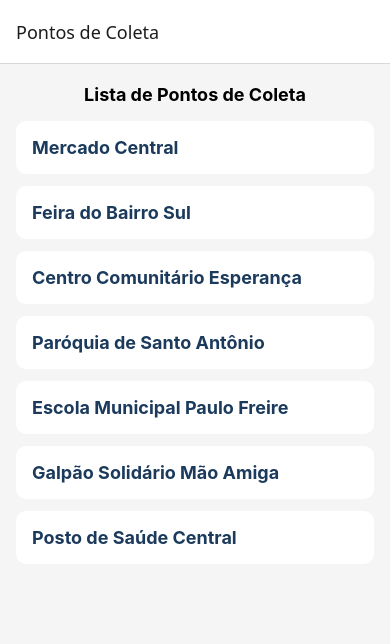
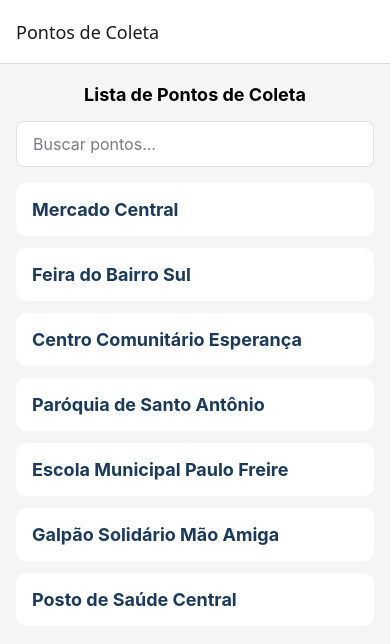
Before and after one commit to LuizSantos-study/Instituto-Mao-Amiga, a React Native app: screen /PontosColeta in a window 390 px wide. Shown: the top 644 px of the page. Built offline with nearby package versions, Linux system fonts and the light colour scheme.

Commit message:
feat: adiciona busca por nome na lista de pontos de coleta

```diff
--- a/Telas/PontosColeta/PontosColeta.tsx
+++ b/Telas/PontosColeta/PontosColeta.tsx
@@ -1,5 +1,5 @@
-import React from 'react';
-import { StyleSheet, Text, View, TouchableOpacity, FlatList } from 'react-native';
+import React, { useState, useMemo } from 'react';
+import { StyleSheet, Text, View, TouchableOpacity, FlatList, TextInput } from 'react-native';
 
 export type Ponto = {
   id: string;
@@ -62,11 +62,31 @@ export const PONTOS_MOCK: Ponto[] = [
 ];
 
 export default function PontosColeta({ navigation }: any) {
+  // Armazena o texto digitado
+  const [busca, setBusca] = useState('');
+
+  // Filtra a lista de forma dinamica sempre que o termo 'busca' mudar
+  const pontosFiltrados = useMemo(() => {
+    return PONTOS_MOCK.filter((ponto) =>
+      ponto.nome.toLowerCase().includes(busca.toLowerCase())
+    );
+  }, [busca]);
+
   return (
     <View style={styles.container}>
       <Text style={styles.titulo}>Lista de Pontos de Coleta</Text>
+
+      <TextInput
+        style={styles.inputBusca}
+        placeholder="Buscar pontos..."
+        placeholderTextColor="#7c7c8a"
+        value={busca}
+        onChangeText={setBusca}
+        autoCorrect={false}
+      />
+
       <FlatList
-        data={PONTOS_MOCK}
+        data={pontosFiltrados}
         keyExtractor={(item) => item.id}
         contentContainerStyle={styles.listContainer}
         renderItem={({ item }) => (
@@ -84,7 +104,7 @@ export default function PontosColeta({ navigation }: any) {
 
 const styles = StyleSheet.create({
   container: {
-    flex: 1, // Garante que a tela ocupe todo o espaço disponível
+    flex: 1,
     backgroundColor: '#f5f5f5',
     paddingTop: 20,
   },
@@ -94,9 +114,21 @@ const styles = StyleSheet.create({
     marginBottom: 16,
     textAlign: 'center',
   },
+  inputBusca: {
+    backgroundColor: '#fff',
+    marginHorizontal: 16,
+    marginBottom: 16,
+    paddingHorizontal: 16,
+    paddingVertical: 12,
+    borderRadius: 8,
+    borderColor: '#e0e0e0',
+    borderWidth: 1,
+    fontSize: 16,
+    color: '#333',
+  },
   listContainer: {
     paddingHorizontal: 16,
-    paddingBottom: 20, // Espaçamento inferior para a rolagem
+    paddingBottom: 20,
   },
   card: {
     backgroundColor: '#fff',
```
